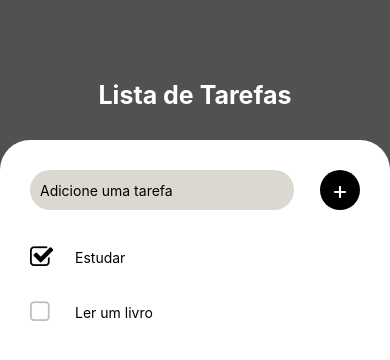
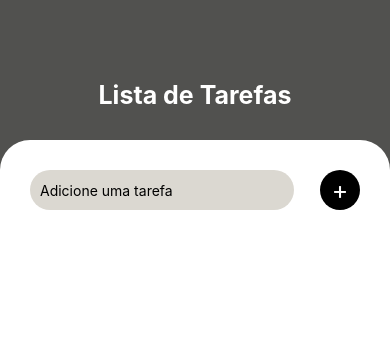
Before and after one commit to ronycastroc/listplus-rn, a React Native app: screen / in a window 390 px wide. Shown: the top 360 px of the page. Built offline with nearby package versions, Linux system fonts and the light colour scheme.

Commit message:
feat: rendering tasks and checking tasks

```diff
--- a/src/components/Form/index.js
+++ b/src/components/Form/index.js
@@ -15,8 +15,6 @@ export default function Form({ todo, setTodo }) {
     setInputText("");
     setTodo([...todo, body]);
     setRefresh(!refresh);
-
-    console.log(todo);
   }
 
   return (
--- a/src/components/Main/index.js
+++ b/src/components/Main/index.js
@@ -9,8 +9,8 @@ export default function Main() {
 
   return (
     <View style={styles.mainContainer}>
-      <Form todo={todo} setTodo={setTodo}/>
-      <Task />
+      <Form todo={todo} setTodo={setTodo} />
+      <Task todo={todo} />
     </View>
   );
 }
--- a/src/components/Task/index.js
+++ b/src/components/Task/index.js
@@ -1,18 +1,35 @@
 import { Text, View } from "react-native";
 import { CheckBox } from '@rneui/themed';
 import styles from "./style";
+import { useState } from "react";
 
-export default function Task() {
+export default function Task({ todo }) {
+  const [check, setCheck] = useState(todo.map(() => false));
+
+  function toggleCheck(index) {
+    const newChecks = [...check];
+    newChecks[index] = !newChecks[index];
+    setCheck(newChecks);
+  };
+
   return (
     <View>
-      <View style={styles.taskBox}>
-        <CheckBox checked size={25} checkedColor="black" />
-        <Text>Estudar</Text>
-      </View>
-      <View style={styles.taskBox}>
-        <CheckBox size={25}/>
-        <Text>Ler um livro</Text>
-      </View>
+      {todo.map((task, index) => (
+        <View style={styles.taskContent} key={index}>
+          <CheckBox
+            size={25}
+            checkedColor="black"
+            onPress={() => toggleCheck(index)}
+            checked={check[index]}
+          />
+          <Text style={{
+            fontSize: 16,
+            textDecorationLine: check[index] ? "line-through" : "none" }}
+          >
+            {task.name}
+          </Text>
+        </View>
+      ))}
     </View>
   );
 }
--- a/src/components/Task/style.js
+++ b/src/components/Task/style.js
@@ -1,9 +1,9 @@
 import { StyleSheet } from "react-native";
 
 const styles = StyleSheet.create({
-  taskBox: {
+  taskContent: {
     flexDirection: "row",
-    alignItems: "center"
+    alignItems: "center",
   }
 });
 
```
